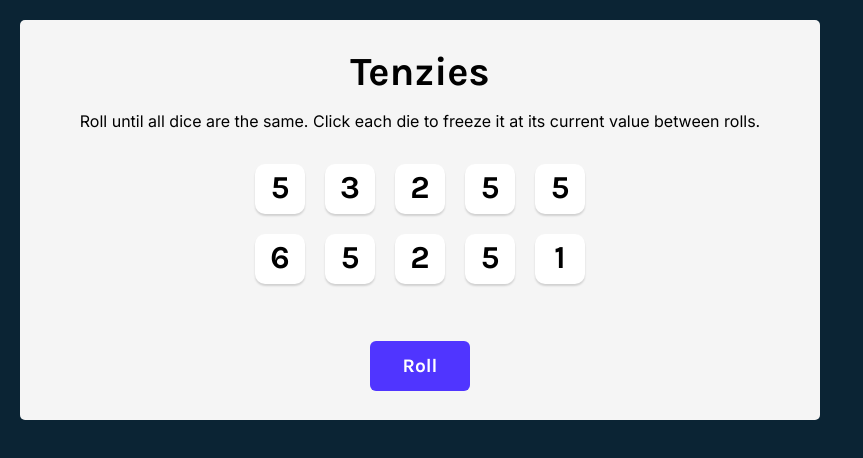
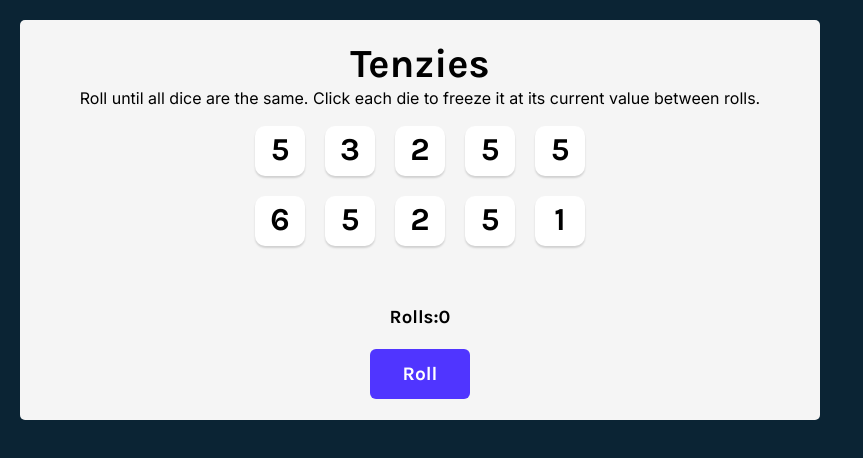
Before and after one commit to sanketvagal/react-tenzies-game, a React (Vite) app: page / in a window 1280 px wide. Shown: the top 458 px of the page, without its empty margins (0-863 px from the left). Built offline with nearby package versions, Linux system fonts and the light colour scheme.

Commit message:
Added current roll count tracking

```diff
--- a/src/App.jsx
+++ b/src/App.jsx
@@ -8,6 +8,8 @@ export default function App() {
   const [dice, setDice] = React.useState(allNewDice())
 
   const [tenzies, setTenzies] = React.useState(false)
+
+  const [rolls, setRolls] = React.useState(0)
 
   React.useEffect(() => {
     const allHeld = dice.every(die => die.isHeld)
@@ -34,6 +36,7 @@ export default function App() {
   }
 
   function rollDice() {
+    setRolls(prevRoll => prevRoll + 1)
     setDice(oldDice => oldDice.map(die => {
       if (!die.isHeld) {
         return { ...die, value: Math.ceil(Math.random() * 6) }
@@ -55,6 +58,7 @@ export default function App() {
 
   function newGame() {
     setTenzies(false)
+    setRolls(0)
     setDice(allNewDice())
   }
 
@@ -70,6 +74,7 @@ export default function App() {
       <div className="dice-container">
         {diceElements}
       </div>
+      <h3>Rolls:{rolls}</h3>
       <button className="roll-dice" onClick={tenzies ? newGame : rollDice}>{tenzies ? "New Game" : "Roll"}</button>
     </main>
   )
```
